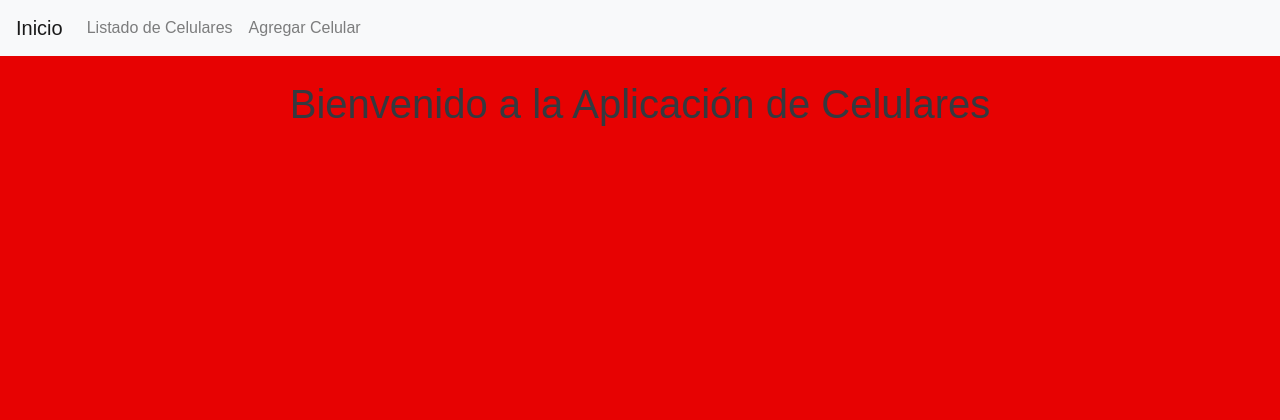
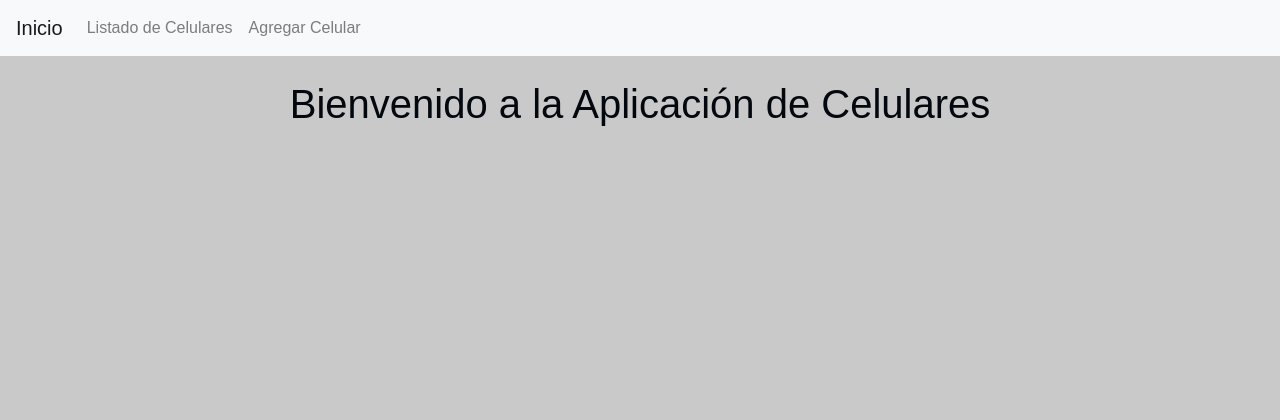
Before and after one commit to GeroStaffolani/efi_parte_1, a Flask app: page / in a window 1280 px wide. Shown: the top 420 px of the page. Run offline with Flask 3, Linux system fonts and the light colour scheme; some libraries are stand-ins or nearby versions.

Commit message:
cambio color del fondo por otro

```diff
--- a/static/styles.css
+++ b/static/styles.css
@@ -1,10 +1,10 @@
 body {
-    background-color: #e70202;
+    background-color: #c9c9c9;
     font-family: Arial, sans-serif;
 }
 
 h1 {
-    color: #343a40;
+    color: #03080e;
     text-align: center;
     margin-top: 20px;
     margin-bottom: 20px;
```
